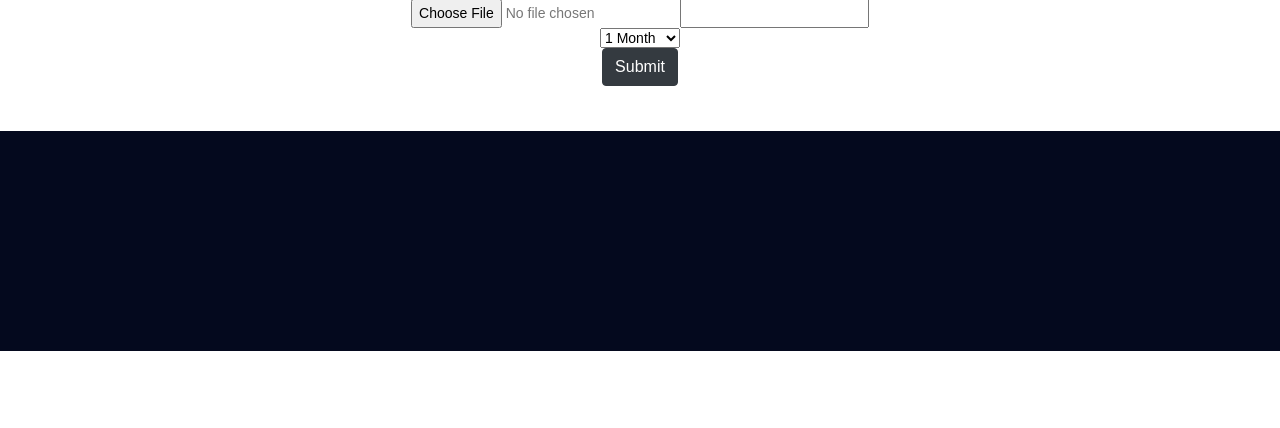
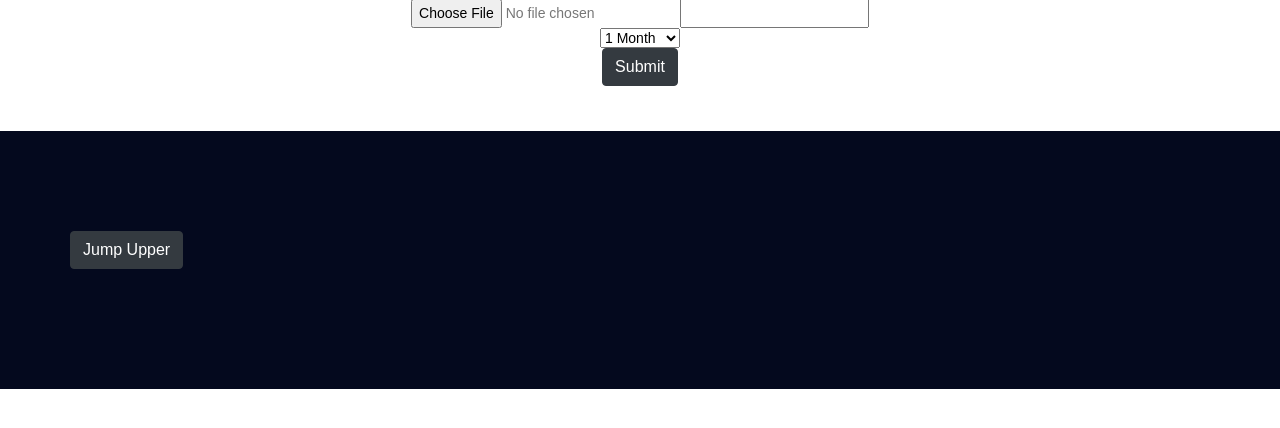
Before and after one commit to BozoTamas/AFP2, a PHP site: page / in a window 1280 px wide. Shown: the part 247-675 px from the top of the page. Run offline with PHP 8.4, Linux system fonts and the light colour scheme; data that the repository does not hold is empty; some libraries are stand-ins or nearby versions.

Commit message:
Ugárs a tetejére gomb létre hozva.

```diff
--- a/sources/application/views/template/footer.php
+++ b/sources/application/views/template/footer.php
@@ -1,7 +1,7 @@
 <footer class="footer-area section-gap">
 	<div class="container">
 		<div class="row">
-
+				 <a href="<?=URL?>" class="btn btn-dark ">Jump Upper</a>
 		</div>
 	</div>
 </footer>
```
